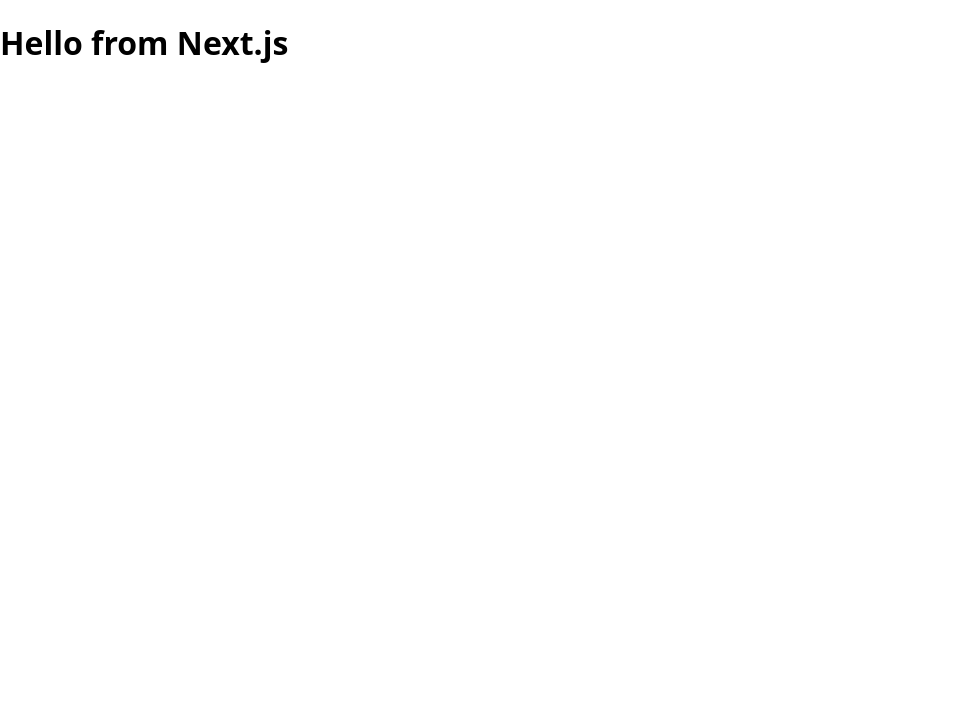
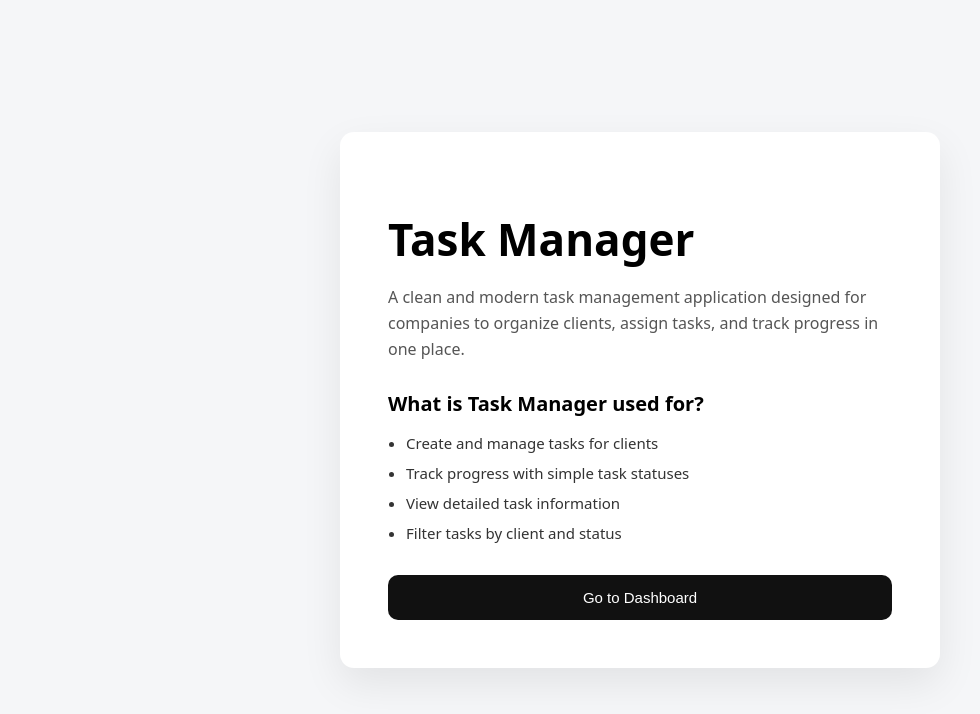
Before and after one commit to modomancs/dashboard, a Next.js app: page / in a window 1280 px wide. Shown: the top 714 px of the page, without its empty margins (0-980 px from the left). Built offline with nearby package versions, Linux system fonts and the light colour scheme.

Commit message:
add more request methods homepage with a little style

```diff
--- /dev/null
+++ b/components/HomePageStyles/StyledHomePage.js
@@ -0,0 +1,83 @@
+import styled from "styled-components";
+
+export const Wrapper = styled.div`
+  min-height: 100vh;
+  padding: 24px;
+  display: flex;
+  align-items: center;
+  justify-content: center;
+  background: #f5f6f8;
+`;
+
+export const Card = styled.div`
+  background: white;
+  padding: 48px;
+  border-radius: 14px;
+  max-width: 600px;
+  box-shadow: 0 16px 40px rgba(0, 0, 0, 0.08);
+  @media (max-width: 768px) {
+    padding: 36px;
+  }
+  @media (max-width: 480px) {
+    padding: 24px;
+  }
+`;
+export const Title = styled.h1`
+  font-size: 44px;
+  margin-bottom: 16px;
+  @media (max-width: 768px) {
+    font-size: 36px;
+  }
+  @media (max-width: 480px) {
+    font-size: 30px;
+  }
+`;
+
+export const Description = styled.p`
+  font-size: 16px;
+  line-height: 1.6;
+  color: #555;
+  margin-bottom: 28px;
+  @media (max-width: 480px) {
+    font-size: 15px;
+  }
+`;
+
+export const SectionTitle = styled.h2`
+  font-size: 20px;
+  margin-bottom: 12px;
+  @media (max-width: 480px) {
+    font-size: 18px;
+  }
+`;
+
+export const ULList = styled.ul`
+  padding-left: 18px;
+  margin-bottom: 32px;
+`;
+export const LiList = styled.li`
+  margin-bottom: 10px;
+  font-size: 15px;
+  color: #333;
+  @media (max-width: 480px) {
+    font-size: 14px;
+  }
+`;
+
+export const Button = styled.button`
+  width: 100%;
+  background: #111;
+  color: white;
+  border: none;
+  padding: 14px 22px;
+  border-radius: 10px;
+  font-size: 15px;
+  cursor: pointer;
+  &:hover {
+    opacity: 0.9;
+  }
+  @media (max-width: 480px) {
+    padding: 14px;
+    font-size: 14px;
+  }
+`;
--- a/package.json
+++ b/package.json
@@ -19,7 +19,8 @@
     "next-auth": "^4.24.13",
     "react": "18.2.0",
     "react-dom": "18.2.0",
-    "styled-components": "^6.0.2"
+    "styled-components": "^6.0.2",
+    "swr": "^2.3.8"
   },
   "devDependencies": {
     "@svgr/webpack": "^8.0.1",
--- a/pages/_app.js
+++ b/pages/_app.js
@@ -1,10 +1,13 @@
+import { SWRConfig } from "swr";
 import GlobalStyle from "../styles";
+
+const fetcher = (url) => fetch(url).then((response) => response.json());
 
 export default function App({ Component, pageProps }) {
   return (
-    <>
+    <SWRConfig value={{ fetcher }}>
       <GlobalStyle />
       <Component {...pageProps} />
-    </>
+    </SWRConfig>
   );
 }
--- a/pages/api/clients/index.js
+++ b/pages/api/clients/index.js
@@ -8,5 +8,10 @@
     response.status(200).json(clients);
     return;
   }
+  if (request.method === "POST") {
+    const clientData = request.body;
+    const newClient = await Client.create(clientData);
+    response.status(201).json(newClient);
+  }
   response.status(405).json({ message: "Method not allowed" });
 }
--- a/pages/api/companies/index.js
+++ b/pages/api/companies/index.js
@@ -8,5 +8,11 @@
     response.status(200).json(companies);
     return;
   }
+  if (request.method === "POST") {
+    const companyData = request.body;
+    const newCompany = await Company.create(companyData);
+    response.status(201).json(newCompany);
+    return;
+  }
   response.status(405).json({ message: "Method not allowed" });
 }
--- a/pages/api/tasks/index.js
+++ b/pages/api/tasks/index.js
@@ -3,6 +3,12 @@
 
 export default async function handler(request, response) {
   await dbConnect();
+
+  if (request.method === "GET") {
+    const tasks = await Task.find();
+    response.status(200).json(tasks);
+    return;
+  }
   if (request.method === "POST") {
     const taskData = request.body;
     const createdTask = await Task.create(taskData);
--- a/pages/index.js
+++ b/pages/index.js
@@ -1,7 +1,33 @@
+import {
+  Button,
+  Card,
+  Description,
+  LiList,
+  SectionTitle,
+  Title,
+  ULList,
+  Wrapper,
+} from "@/components/HomePageStyles/StyledHomePage";
+
 export default function HomePage() {
   return (
-    <div>
-      <h1>Hello from Next.js</h1>
-    </div>
+    <Wrapper>
+      <Card>
+        <Title>Task Manager</Title>
+        <Description>
+          A clean and modern task management application designed for companies
+          to organize clients, assign tasks, and track progress in one place.
+        </Description>
+
+        <SectionTitle>What is Task Manager used for?</SectionTitle>
+        <ULList>
+          <LiList>Create and manage tasks for clients</LiList>
+          <LiList>Track progress with simple task statuses</LiList>
+          <LiList>View detailed task information</LiList>
+          <LiList>Filter tasks by client and status</LiList>
+        </ULList>
+        <Button>Go to Dashboard</Button>
+      </Card>
+    </Wrapper>
   );
 }
```
Also changed, not shown: 1 other file (tests, documents, lock files or other folders).
